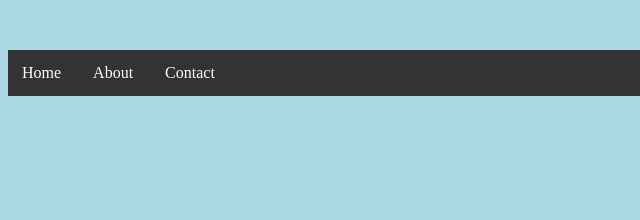
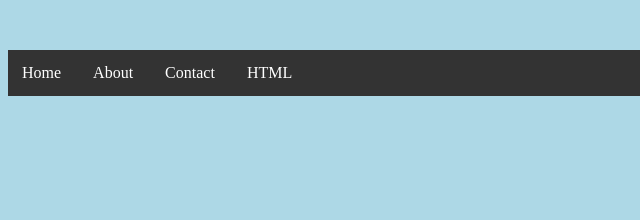
Before and after one commit to siripersson/1-html, a plain HTML site: page index.html in a window 1280 px wide. Shown: the part 148-368 px from the top of the page, 0-640 px from the left. Drawn offline with Linux system fonts and the light colour scheme.

Commit message:
Add HTML link

```diff
--- a/index.html
+++ b/index.html
@@ -17,6 +17,7 @@
 		  <a href="index.html" class="head-menu-item">Home</a>
 		  <a href="about.html" class="head-menu-item">About</a>
 		  <a href="contact.html" class="head-menu-item">Contact</a>
+		  <a href="https://www.w3schools.com/TAgs/tag_button.asp" class="head-menu-item">HTML</a>
 		</nav>
 
 		<div class="container">
```
